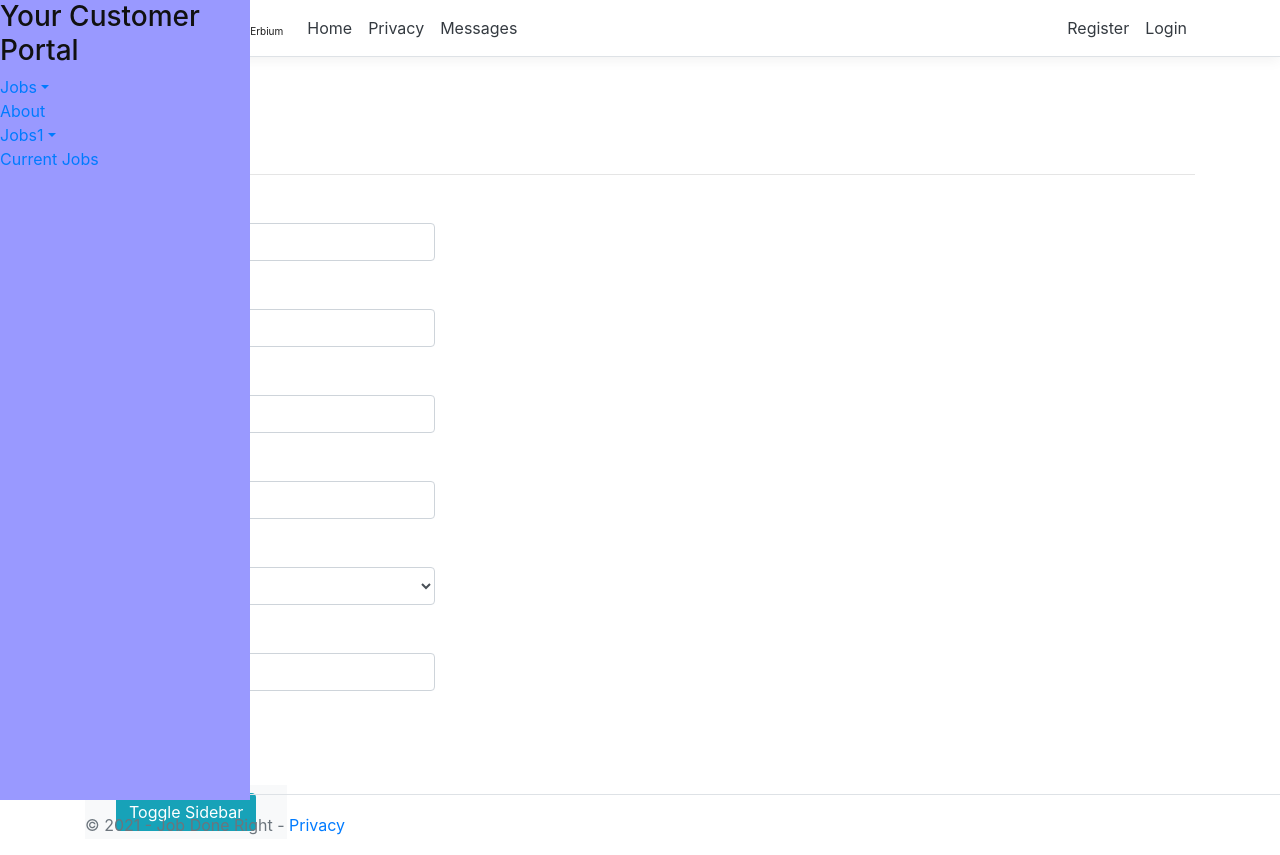
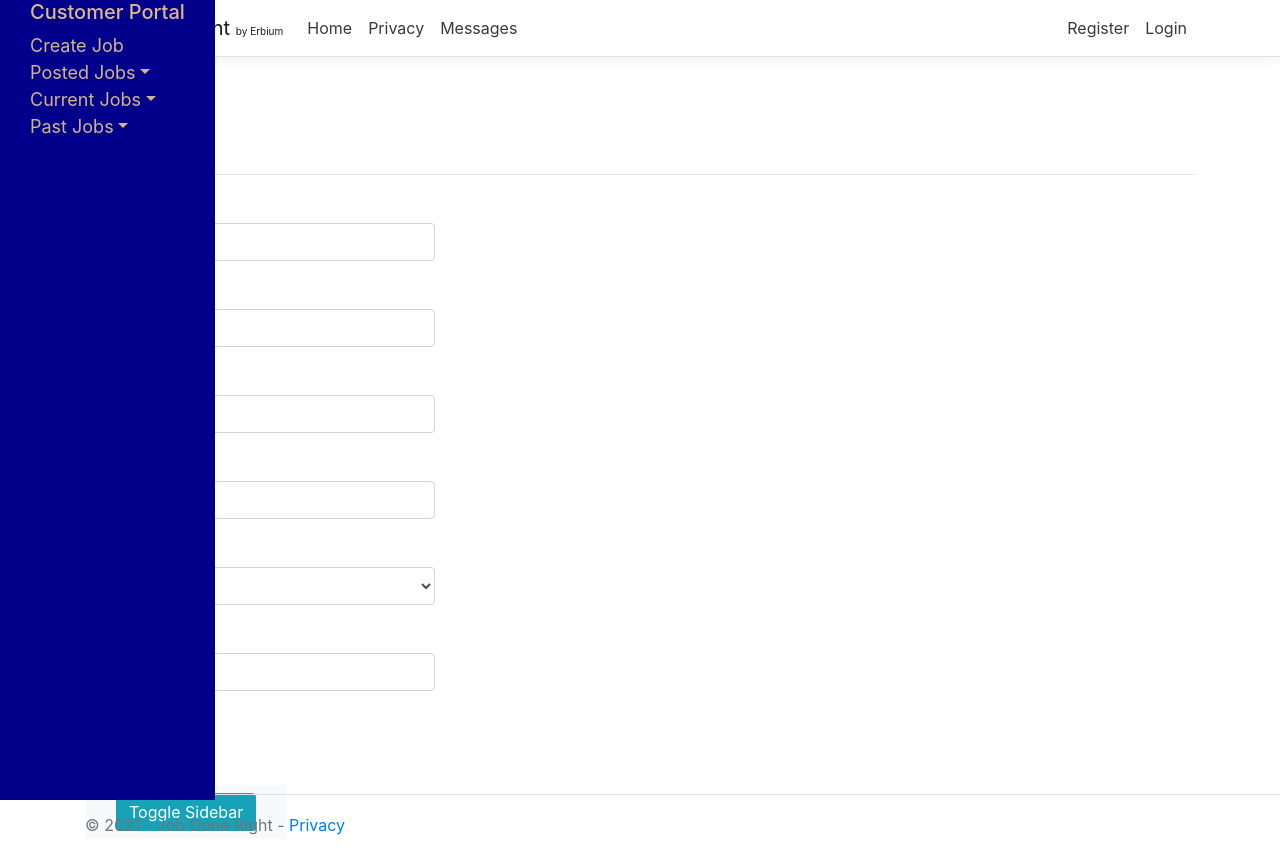
Before and after one commit to GRy82/ErbiumCapstoneRepo, an ASP.NET Core app: page /Customers/Create in a window 1280 px wide. Run offline with ASP.NET Core 8, Linux system fonts and the light colour scheme; some libraries are stand-ins or nearby versions.

Commit message:
Customer and Contractor now both have their own sidebars with appropriate items and dropdowns. Color scheme and css elements added. Still need to prevent sidebar from leaking  to right when screen size decreases. Add vertical pad to sidebar items

```diff
--- a/ErbiumCapstone/Views/Customers/Create.cshtml
+++ b/ErbiumCapstone/Views/Customers/Create.cshtml
@@ -58,44 +58,59 @@
     <!-- Sidebar -->
     <nav id="sidebar">
         <div class="sidebar-header">
-            <h3>Your Customer Portal</h3>
+            <h5>Customer Portal</h5>
         </div>
 
         <ul class="list-unstyled components">
+            <li>
+                <a href="#">Create Job</a>
+            </li>
+
             <li class="active">
-                <a href="#homeSubmenu" data-toggle="collapse" aria-expanded="false" class="dropdown-toggle">Jobs</a>
-                <ul class="collapse list-unstyled" id="homeSubmenu">
+                <a href="#interestSubmenu" data-toggle="collapse" aria-expanded="false" class="dropdown-toggle">Posted Jobs</a>
+                <ul class="collapse list-unstyled" id="interestSubmenu">
                     <li>
-                        <a href="#">Job 1</a>
+                        <a href="#">Interest(1)</a>
                     </li>
                     <li>
-                        <a href="#">Job 2</a>
+                        <a href="#">Interest(2)</a>
                     </li>
                     <li>
-                        <a href="#">Job 3</a>
+                        <a href="#">Interest(3)</a>
+                    </li>
+                </ul>
+            </li>
+
+            <li>
+                <a href="#currentSubmenu" data-toggle="collapse" aria-expanded="false" class="dropdown-toggle">Current Jobs</a>
+                <ul class="collapse list-unstyled" id="currentSubmenu">
+                    <li>
+                        <a href="#">Current Job 1</a>
+                    </li>
+                    <li>
+                        <a href="#">Current Job 2</a>
+                    </li>
+                    <li>
+                        <a href="#">Current Job 3</a>
+                    </li>
+                </ul>
+            </li>
+
+            <li>
+                <a href="#pastSubmenu" data-toggle="collapse" aria-expanded="false" class="dropdown-toggle">Past Jobs</a>
+                <ul class="collapse list-unstyled" id="pastSubmenu">
+                    <li>
+                        <a href="#">Past Job 1</a>
+                    </li>
+                    <li>
+                        <a href="#">Past Job 2</a>
+                    </li>
+                    <li>
+                        <a href="#">Past Job 3</a>
                     </li>
                 </ul>
             </li>
             <li>
-                <a href="#">About</a>
-            </li>
-            <li>
-                <a href="#pageSubmenu" data-toggle="collapse" aria-expanded="false" class="dropdown-toggle">Jobs1</a>
-                <ul class="collapse list-unstyled" id="pageSubmenu">
-                    <li>
-                        <a href="#">Job 1</a>
-                    </li>
-                    <li>
-                        <a href="#">Job 2</a>
-                    </li>
-                    <li>
-                        <a href="#">Job 3</a>
-                    </li>
-                </ul>
-            </li>
-            <li>
-                <a href="#">Current Jobs</a>
-            </li>
         </ul>
 
     </nav>
--- a/ErbiumCapstone/wwwroot/css/site.css
+++ b/ErbiumCapstone/wwwroot/css/site.css
@@ -119,14 +119,22 @@ body {
     width: 100%;
 }
 
+#sidebar a {
+    color: tan;
+    font-size: large;
+    padding-top: 15px;
+}
+
 #sidebar {
-    width: 250px;
+    width: 215px;
     position: fixed;
     top: 0;
     left: 0;
     height: 100vh;
     z-index: 999;
-    background: #9999FF;
-    color: #111;
+    background: #00008b;
+    color: burlywood;
     transition: all 0.3s;
+    text-align: left;
+    padding-left: 30px;
 }
```
Also changed, not shown: ErbiumCapstone/Views/Contractors/Create.cshtml (+75 -0 lines).
